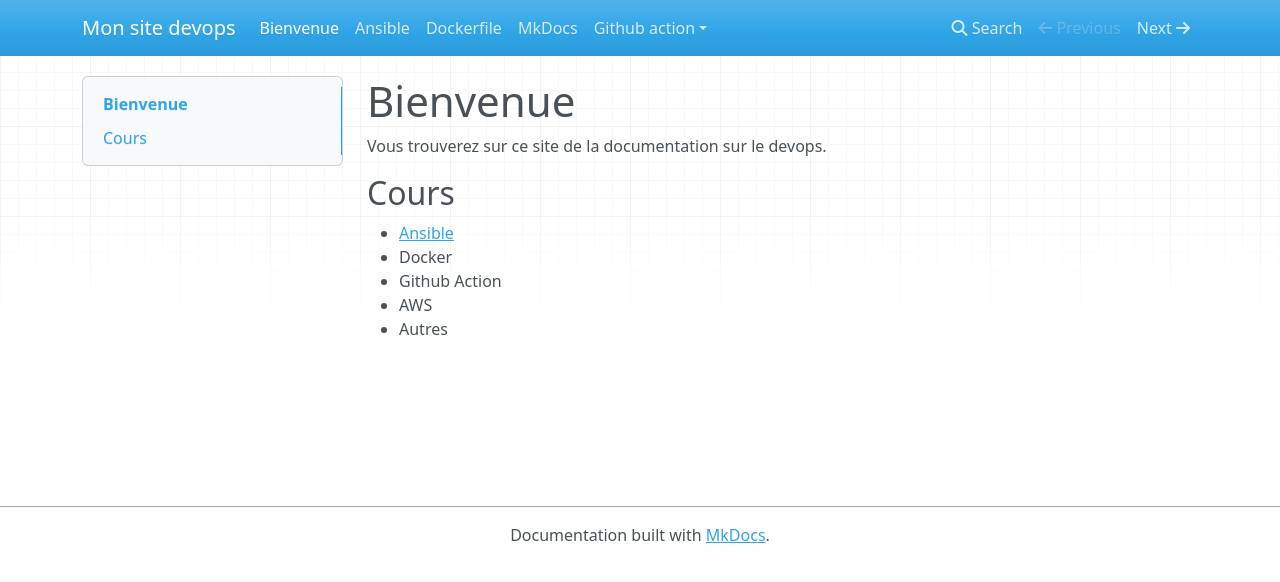
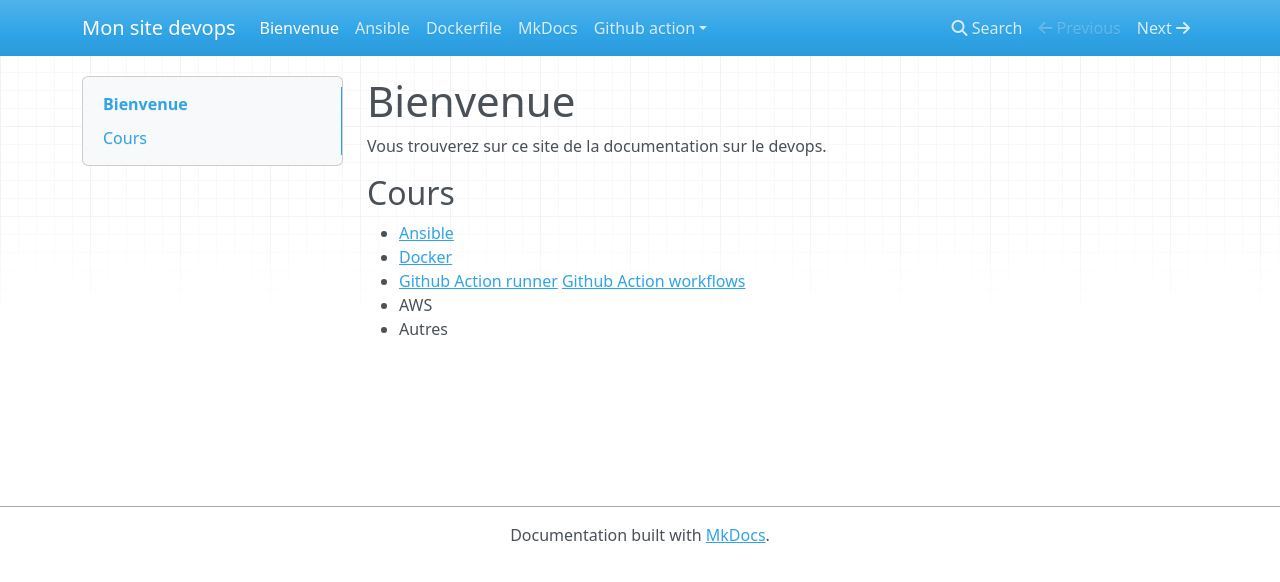
Before and after one commit to MelkiBenjamin/Challenge-AWS-Site-MkDocs, an MkDocs documentation site: the page built from docs/index.md, in a window 1280 px wide. Shown: the top 582 px of the page. Built offline with MkDocs 1.6.1, drawn with Linux system fonts in a browser that asks for light colours; nearby versions of some CDN libraries.

Commit message:
test aws s3 site

```diff
--- a/docs/index.md
+++ b/docs/index.md
@@ -5,7 +5,7 @@ Vous trouverez sur ce site de la documentation sur le devops.
 ## Cours
 
 - [Ansible](http://benjaminmelki-test.s3-website.eu-west-3.amazonaws.com/ansible/)
-- Docker
-- Github Action
+- [Docker](http://benjaminmelki-test.s3-website.eu-west-3.amazonaws.com/dockerfile/)
+- [Github Action runner](http://benjaminmelki-test.s3-website.eu-west-3.amazonaws.com/github%20action/github%20action%20runner/) [Github Action workflows](http://benjaminmelki-test.s3-website.eu-west-3.amazonaws.com/github%20action/github-action-workflows/)
 - AWS
 - Autres
```
